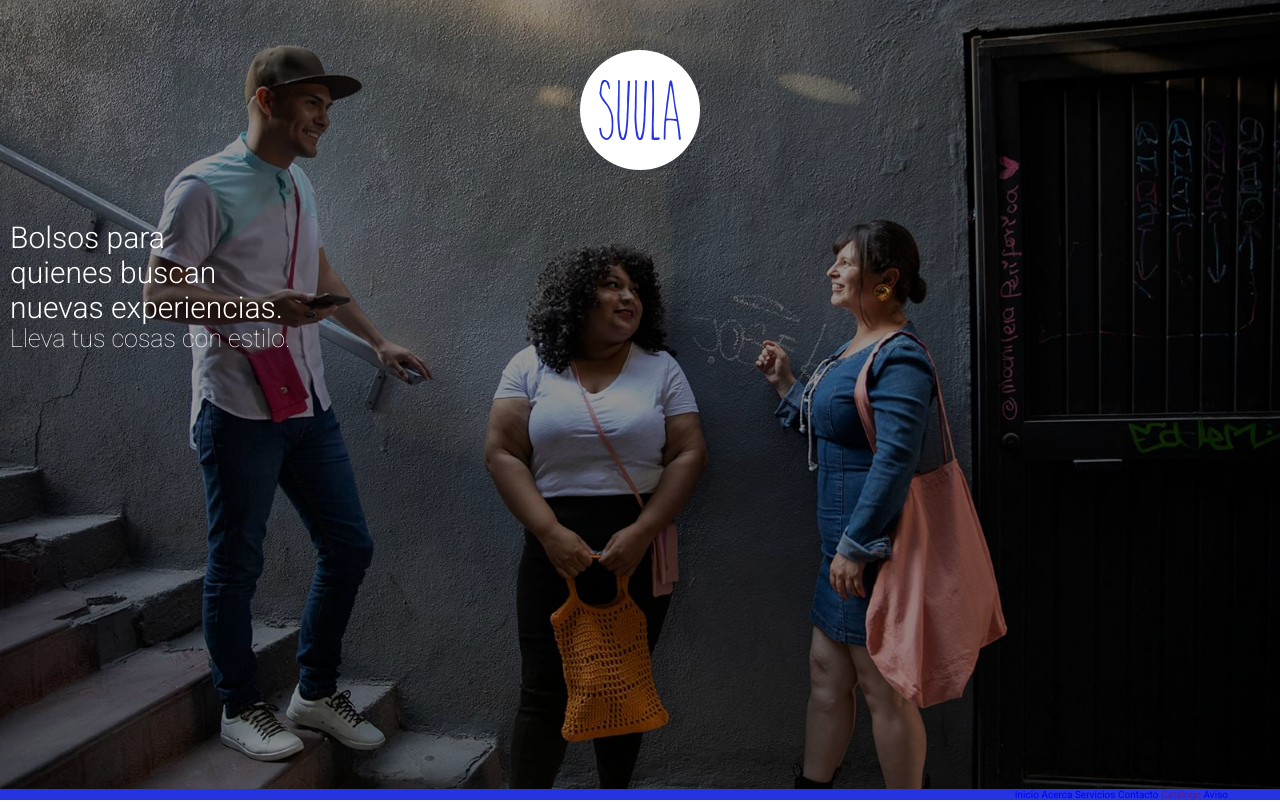
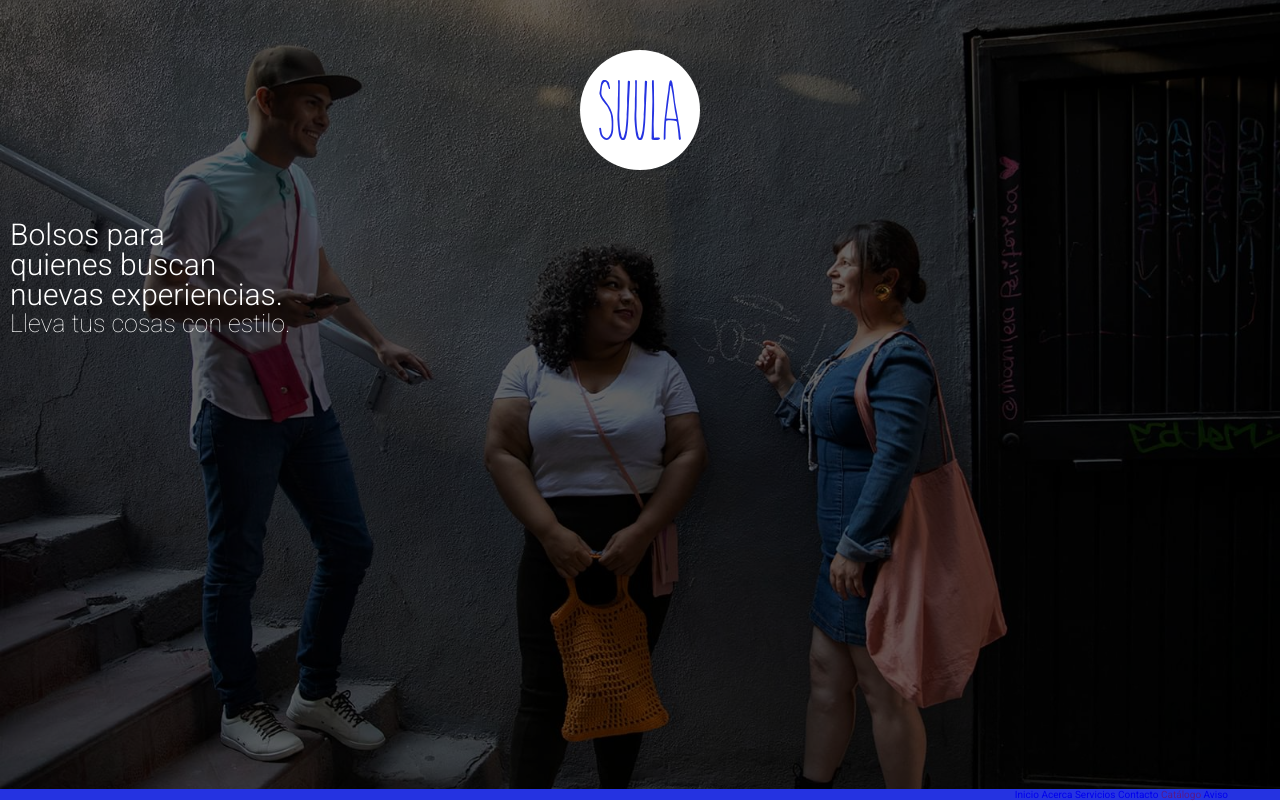
Before and after one commit to marco-jaram/Suula, a website: page index.html in a window 1280 px wide. Shown: the top 803 px of the page. Drawn offline with Linux system fonts and the light colour scheme.

Commit message:
header fondo mas oscuro

```diff
--- a/app/scss/layout/_headers.scss
+++ b/app/scss/layout/_headers.scss
@@ -12,7 +12,7 @@
     height: 100%;
     background-color: black;
     position: absolute;
-    opacity: .4;
+    opacity: .6;
 }
 
 @include tablet {
@@ -49,7 +49,7 @@
 
     margin-left: 10px;
     h1{
-line-height: 3.5rem;
+line-height: 3rem;
 
         font-family: $fuentePrincipal;
         font-weight: $regular;
```
Also changed, not shown: dist/css/style.css.
